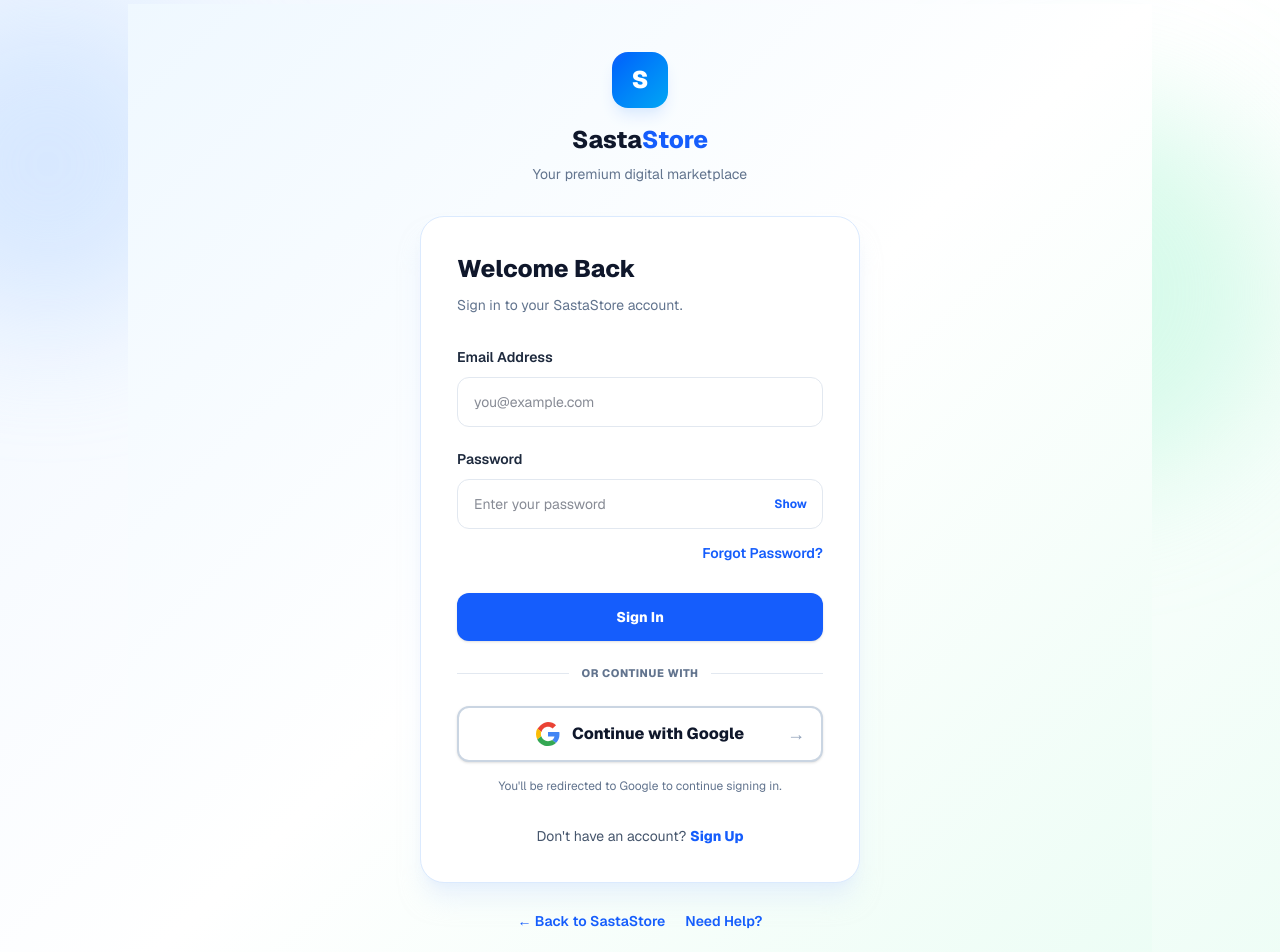
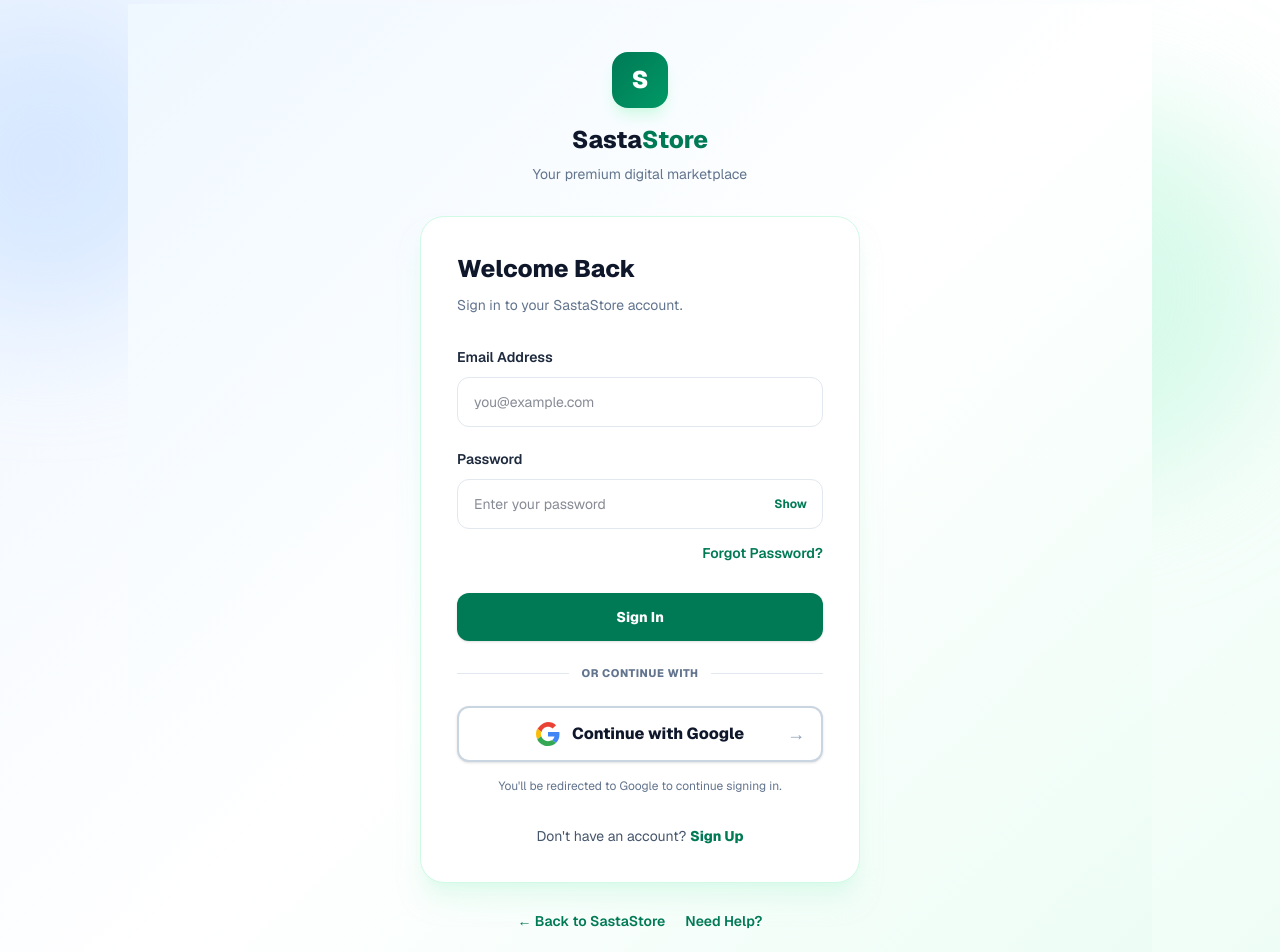
Before and after one commit to scottburchill51-beep/sastastore0, a Next.js app: page /login in a window 1280 px wide. Shown: the part 60-1012 px from the top of the page. Built offline with nearby package versions, Linux system fonts and the light colour scheme.

Commit message:
Match page accents to SastaStore homepage palette

```diff
--- a/src/components/auth/AuthForm.tsx
+++ b/src/components/auth/AuthForm.tsx
@@ -296,13 +296,13 @@ export function AuthForm({ mode }: { mode: AuthMode }) {
           <Link
             href="/"
             aria-label="SastaStore Home"
-            className="mx-auto mb-4 flex h-14 w-14 items-center justify-center rounded-2xl bg-gradient-to-br from-blue-600 to-sky-500 text-2xl font-black text-white shadow-lg shadow-blue-100"
+            className="mx-auto mb-4 flex h-14 w-14 items-center justify-center rounded-2xl bg-gradient-to-br from-emerald-700 to-emerald-600 text-2xl font-black text-white shadow-lg shadow-emerald-100"
           >
             S
           </Link>
 
           <h1 className="text-2xl font-extrabold">
-            Sasta<span className="text-blue-600">Store</span>
+            Sasta<span className="text-emerald-700">Store</span>
           </h1>
 
           <p className="mt-2 text-sm text-slate-500">
@@ -310,12 +310,12 @@ export function AuthForm({ mode }: { mode: AuthMode }) {
           </p>
         </div>
 
-        <div className="rounded-3xl border border-blue-100 bg-white p-6 shadow-xl shadow-blue-100/50 sm:p-9">
+        <div className="rounded-3xl border border-emerald-100 bg-white p-6 shadow-xl shadow-emerald-100/50 sm:p-9">
 
           {verificationMode ? (
             <>
               <div className="text-center">
-                <div className="mx-auto flex h-14 w-14 items-center justify-center rounded-2xl bg-blue-50 text-2xl">
+                <div className="mx-auto flex h-14 w-14 items-center justify-center rounded-2xl bg-emerald-50 text-2xl">
                   ✉
                 </div>
 
@@ -353,7 +353,7 @@ export function AuthForm({ mode }: { mode: AuthMode }) {
                       )
                     }
                     placeholder="000000"
-                    className="mt-3 w-full rounded-xl border border-slate-200 bg-white px-4 py-4 text-center text-3xl font-extrabold tracking-[0.5em] text-slate-900 outline-none transition focus:border-blue-500 focus:ring-2 focus:ring-blue-100"
+                    className="mt-3 w-full rounded-xl border border-slate-200 bg-white px-4 py-4 text-center text-3xl font-extrabold tracking-[0.5em] text-slate-900 outline-none transition focus:border-emerald-600 focus:ring-2 focus:ring-emerald-100"
                   />
                 </label>
 
@@ -373,7 +373,7 @@ export function AuthForm({ mode }: { mode: AuthMode }) {
                 <button
                   type="submit"
                   disabled={loading || otp.length !== 6}
-                  className="mt-6 flex min-h-12 w-full items-center justify-center rounded-xl bg-blue-600 px-5 py-3.5 text-sm font-extrabold text-white transition hover:bg-blue-700 disabled:cursor-not-allowed disabled:opacity-50"
+                  className="mt-6 flex min-h-12 w-full items-center justify-center rounded-xl bg-emerald-700 px-5 py-3.5 text-sm font-extrabold text-white transition hover:bg-emerald-800 disabled:cursor-not-allowed disabled:opacity-50"
                 >
                   {loading ? "Verifying..." : "Verify Email & Continue"}
                 </button>
@@ -384,7 +384,7 @@ export function AuthForm({ mode }: { mode: AuthMode }) {
                   type="button"
                   disabled={loading || cooldown > 0}
                   onClick={resendOTP}
-                  className="text-sm font-bold text-blue-600 hover:underline disabled:cursor-not-allowed disabled:opacity-50"
+                  className="text-sm font-bold text-emerald-700 hover:underline disabled:cursor-not-allowed disabled:opacity-50"
                 >
                   {cooldown > 0
                     ? `Resend code in ${cooldown}s`
@@ -400,7 +400,7 @@ export function AuthForm({ mode }: { mode: AuthMode }) {
                       setOtp("");
                       setMessage("");
                     }}
-                    className="text-sm font-semibold text-slate-500 hover:text-blue-600"
+                    className="text-sm font-semibold text-slate-500 hover:text-emerald-700"
                   >
                     ← Back to registration
                   </button>
@@ -437,7 +437,7 @@ export function AuthForm({ mode }: { mode: AuthMode }) {
                       value={email}
                       onChange={(event) => setEmail(event.target.value)}
                       placeholder="you@example.com"
-                      className="mt-2 w-full rounded-xl border border-slate-200 bg-white px-4 py-3.5 text-sm text-slate-900 outline-none focus:border-blue-500 focus:ring-2 focus:ring-blue-100"
+                      className="mt-2 w-full rounded-xl border border-slate-200 bg-white px-4 py-3.5 text-sm text-slate-900 outline-none focus:border-emerald-600 focus:ring-2 focus:ring-emerald-100"
                     />
                   </label>
 
@@ -459,13 +459,13 @@ export function AuthForm({ mode }: { mode: AuthMode }) {
                         value={password}
                         onChange={(event) => setPassword(event.target.value)}
                         placeholder="Enter your password"
-                        className="w-full rounded-xl border border-slate-200 bg-white px-4 py-3.5 pr-20 text-sm text-slate-900 outline-none focus:border-blue-500 focus:ring-2 focus:ring-blue-100"
+                        className="w-full rounded-xl border border-slate-200 bg-white px-4 py-3.5 pr-20 text-sm text-slate-900 outline-none focus:border-emerald-600 focus:ring-2 focus:ring-emerald-100"
                       />
 
                       <button
                         type="button"
                         onClick={() => setShowPassword(!showPassword)}
-                        className="absolute inset-y-0 right-4 text-xs font-bold text-blue-600"
+                        className="absolute inset-y-0 right-4 text-xs font-bold text-emerald-700"
                       >
                         {showPassword ? "Hide" : "Show"}
                       </button>
@@ -477,7 +477,7 @@ export function AuthForm({ mode }: { mode: AuthMode }) {
                   <div className="mt-3 text-right">
                     <Link
                       href="/forgot-password"
-                      className="text-sm font-semibold text-blue-600 hover:underline"
+                      className="text-sm font-semibold text-emerald-700 hover:underline"
                     >
                       Forgot Password?
                     </Link>
@@ -500,7 +500,7 @@ export function AuthForm({ mode }: { mode: AuthMode }) {
                 <button
                   type="submit"
                   disabled={loading}
-                  className="mt-7 flex min-h-12 w-full items-center justify-center rounded-xl bg-blue-600 px-5 py-3.5 text-sm font-extrabold text-white shadow-sm transition hover:bg-blue-700 disabled:cursor-not-allowed disabled:opacity-50"
+                  className="mt-7 flex min-h-12 w-full items-center justify-center rounded-xl bg-emerald-700 px-5 py-3.5 text-sm font-extrabold text-white shadow-sm transition hover:bg-emerald-800 disabled:cursor-not-allowed disabled:opacity-50"
                 >
                   {loading
                     ? "Please Wait..."
@@ -521,13 +521,13 @@ export function AuthForm({ mode }: { mode: AuthMode }) {
               <a
                 href={googleHref}
                 aria-label="Continue with Google"
-                className="group relative flex min-h-14 w-full items-center justify-center gap-3 rounded-xl border-2 border-slate-300 bg-white px-5 py-3.5 text-base font-extrabold text-slate-900 shadow-sm transition-all hover:border-blue-500 hover:bg-blue-50 hover:shadow-md focus-visible:outline-none focus-visible:ring-4 focus-visible:ring-blue-200"
+                className="group relative flex min-h-14 w-full items-center justify-center gap-3 rounded-xl border-2 border-slate-300 bg-white px-5 py-3.5 text-base font-extrabold text-slate-900 shadow-sm transition-all hover:border-emerald-600 hover:bg-emerald-50 hover:shadow-md focus-visible:outline-none focus-visible:ring-4 focus-visible:ring-emerald-200"
               >
                 <GoogleIcon />
                 <span>Continue with Google</span>
                 <span
                   aria-hidden="true"
-                  className="absolute right-4 text-lg text-slate-400 transition-transform group-hover:translate-x-1 group-hover:text-blue-600"
+                  className="absolute right-4 text-lg text-slate-400 transition-transform group-hover:translate-x-1 group-hover:text-emerald-700"
                 >
                   →
                 </span>
@@ -543,7 +543,7 @@ export function AuthForm({ mode }: { mode: AuthMode }) {
                     Don't have an account?{" "}
                     <Link
                       href={registerHref}
-                      className="font-extrabold text-blue-600 hover:underline"
+                      className="font-extrabold text-emerald-700 hover:underline"
                     >
                       Sign Up
                     </Link>
@@ -553,7 +553,7 @@ export function AuthForm({ mode }: { mode: AuthMode }) {
                     Already have an account?{" "}
                     <Link
                       href={loginHref}
-                      className="font-extrabold text-blue-600 hover:underline"
+                      className="font-extrabold text-emerald-700 hover:underline"
                     >
                       Sign In
                     </Link>
@@ -567,14 +567,14 @@ export function AuthForm({ mode }: { mode: AuthMode }) {
         <div className="mt-7 flex flex-wrap items-center justify-center gap-5 text-center text-sm">
           <Link
             href="/"
-            className="font-semibold text-blue-600 hover:underline"
+            className="font-semibold text-emerald-700 hover:underline"
           >
             ← Back to SastaStore
           </Link>
 
           <Link
             href="/contact"
-            className="font-semibold text-blue-600 hover:underline"
+            className="font-semibold text-emerald-700 hover:underline"
           >
             Need Help?
           </Link>
```
